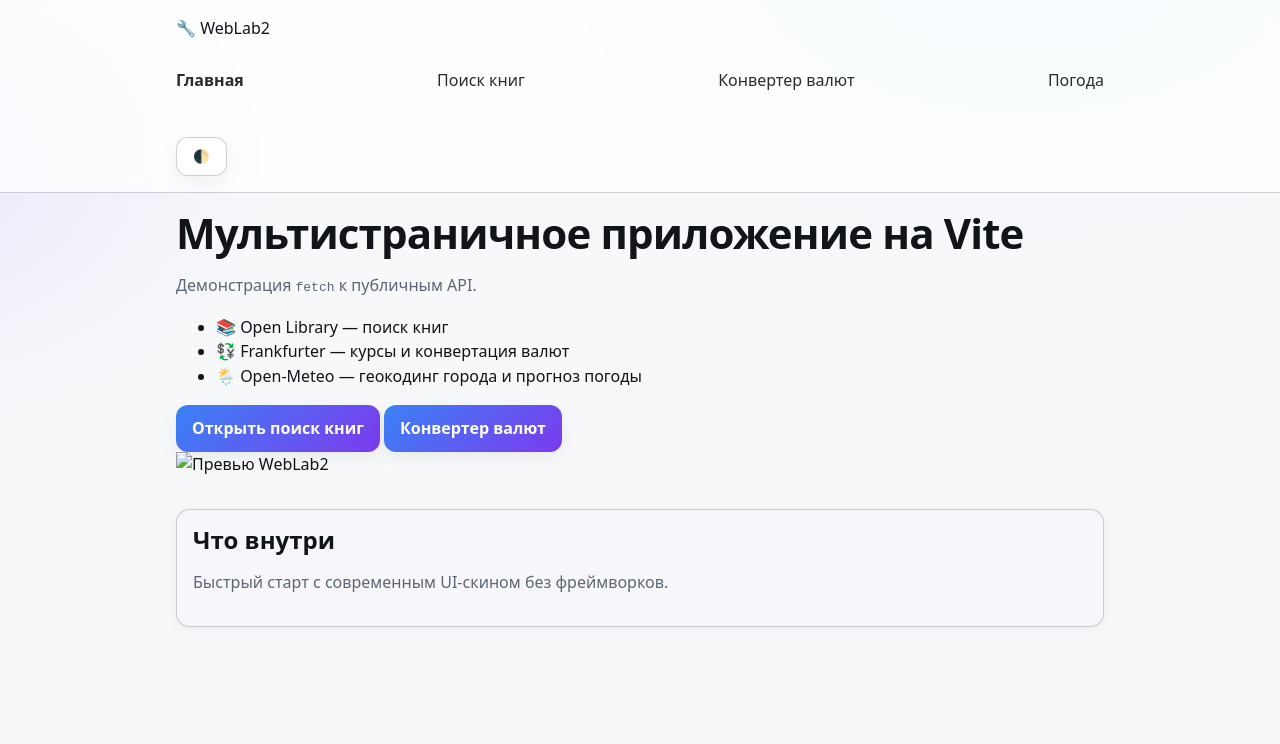
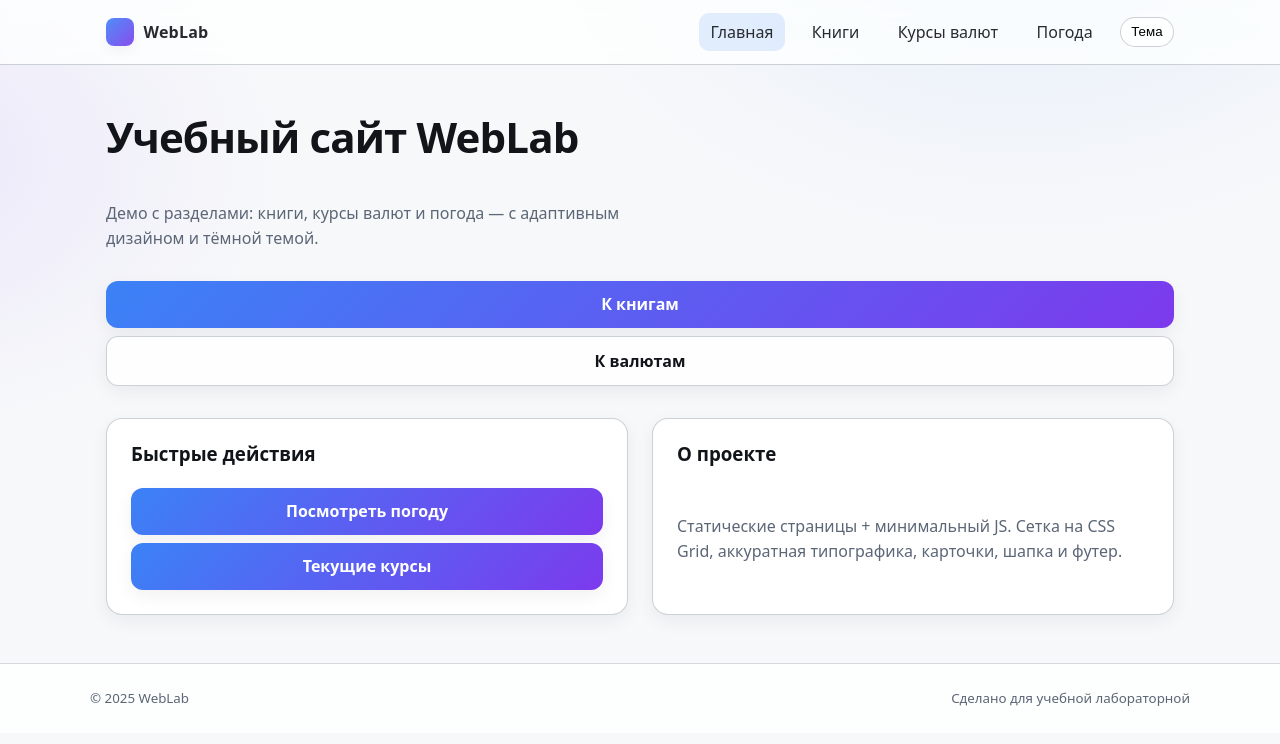
Before and after one commit to dervvilang/weblab2, a website built with Vite: page index.html in a window 1280 px wide. Built offline with nearby package versions, Linux system fonts and the light colour scheme; files whose address does not match are found by name.

Commit message:
Update index.html

```diff
--- a/index.html
+++ b/index.html
@@ -1,58 +1,75 @@
 <!doctype html>
 <html lang="ru">
 <head>
-    <meta charset="UTF-8" />
-    <meta name="viewport" content="width=device-width, initial-scale=1.0"/>
-    <title>WebLab2 — демо (Vite MPA)</title>
-
-    <!-- Подключаем скин из public/ (важно: относительный путь ./ ) -->
-    <link rel="stylesheet" href="./modern.css">
-    <script defer src="./theme.js"></script>
+  <meta charset="utf-8" />
+  <meta name="viewport" content="width=device-width, initial-scale=1" />
+  <title>WebLab — Главная</title>
+  <link rel="stylesheet" href="modern.css" />
 </head>
 <body>
-    <!-- Шапка с современным стилем -->
+
 <header class="header">
   <div class="container">
-        <div class="brand">🔧 WebLab2</div>
     <nav class="nav">
-          <a href="./index.html" aria-current="page">Главная</a>
-          <a href="./books.html">Поиск книг</a>
-          <a href="./currency.html">Конвертер валют</a>
-          <a href="./weather.html">Погода</a>
+      <a class="brand" href="index.html" aria-label="Home">
+        <span class="logo"></span>
+        <span>WebLab</span>
+      </a>
+
+      <button id="burger" class="burger" aria-label="Open menu">
+        <svg viewBox="0 0 24 24" fill="currentColor" aria-hidden="true">
+          <path d="M3 6h18M3 12h18M3 18h18"/>
+        </svg>
+      </button>
+
+      <div id="menu" class="menu">
+        <a class="active" href="index.html">Главная</a>
+        <a href="books.html">Книги</a>
+        <a href="currency.html">Курсы валют</a>
+        <a href="weather.html">Погода</a>
+        <button id="theme-toggle" class="theme-toggle" title="Theme" data-mode="system">
+          <span>Тема</span>
+        </button>
+      </div>
     </nav>
-        <button class="btn ghost" id="themeToggle" aria-label="Сменить тему">🌓</button>
   </div>
 </header>
 
-    <!-- Hero-блок с сеткой и типографикой из modern.css -->
-    <main>
-      <section class="hero container">
-        <div>
-          <h1>Мультистраничное приложение на Vite</h1>
-          <p class="lead">Демонстрация <code>fetch</code> к публичным API.</p>
-          <ul class="features">
-            <li>📚 Open Library — поиск книг</li>
-            <li>💱 Frankfurter — курсы и конвертация валют</li>
-            <li>🌦️ Open-Meteo — геокодинг города и прогноз погоды</li>
-          </ul>
-          <div class="mt-2">
-            <a class="btn primary" href="./books.html">Открыть поиск книг</a>
-            <a class="btn" href="./currency.html">Конвертер валют</a>
+<main class="container">
+  <section class="hero stack-m">
+    <h1>Учебный сайт WebLab</h1>
+    <p class="lead">Демо с разделами: книги, курсы валют и погода — с адаптивным дизайном и тёмной темой.</p>
+    <div class="stack-s">
+      <a class="btn" href="books.html">К книгам</a>
+      <a class="btn ghost" href="currency.html">К валютам</a>
+    </div>
+  </section>
+
+  <section class="grid">
+    <div class="card col-6 stack-m">
+      <h3>Быстрые действия</h3>
+      <div class="stack-s">
+        <a class="btn" href="weather.html">Посмотреть погоду</a>
+        <a class="btn" href="currency.html">Текущие курсы</a>
       </div>
     </div>
-        <!-- Можно поставить любую картинку-превью проекта -->
-        <img src="poster.jpg" alt="Превью WebLab2" loading="lazy" referrerpolicy="no-referrer">
-      </section>
 
-      <section class="container section">
-        <div class="card">
-          <h2>Что внутри</h2>
-          <p class="lead">Быстрый старт с современным UI-скином без фреймворков.</p>
+    <div class="card col-6 stack-m">
+      <h3>О проекте</h3>
+      <p class="lead">Статические страницы + минимальный JS. Сетка на CSS Grid, аккуратная типографика, карточки, шапка и футер.</p>
     </div>
   </section>
 </main>
 
-    <!-- Твой исходный Vite-скрипт оставляем как есть -->
-    <script type="module" src="/src/main.js"></script>
+<footer class="footer">
+  <div class="container inner">
+    <small>© 2025 WebLab</small>
+    <div class="stack-s">
+      <small>Сделано для учебной лабораторной</small>
+    </div>
+  </div>
+</footer>
+
+<script src="theme.js"></script>
 </body>
 </html>
```
Lines whose indentation alone changed are shown as unchanged.
